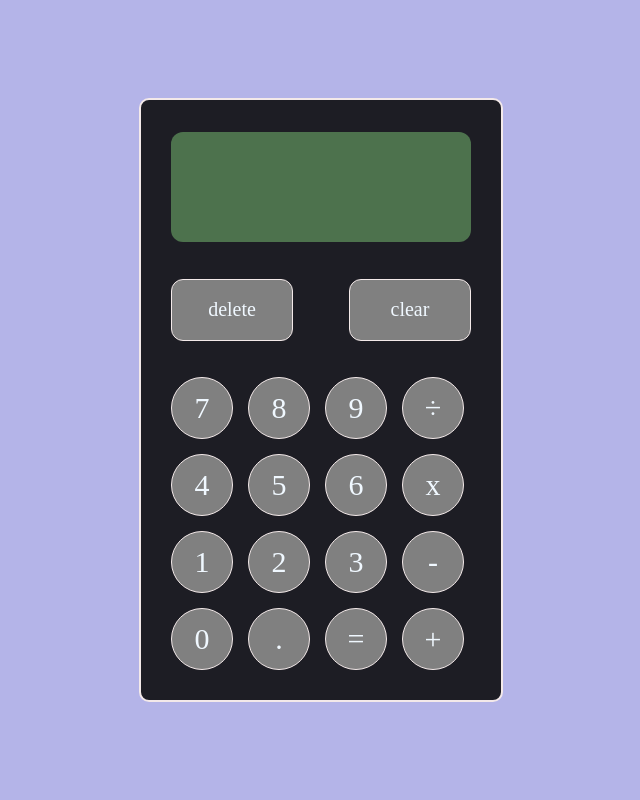
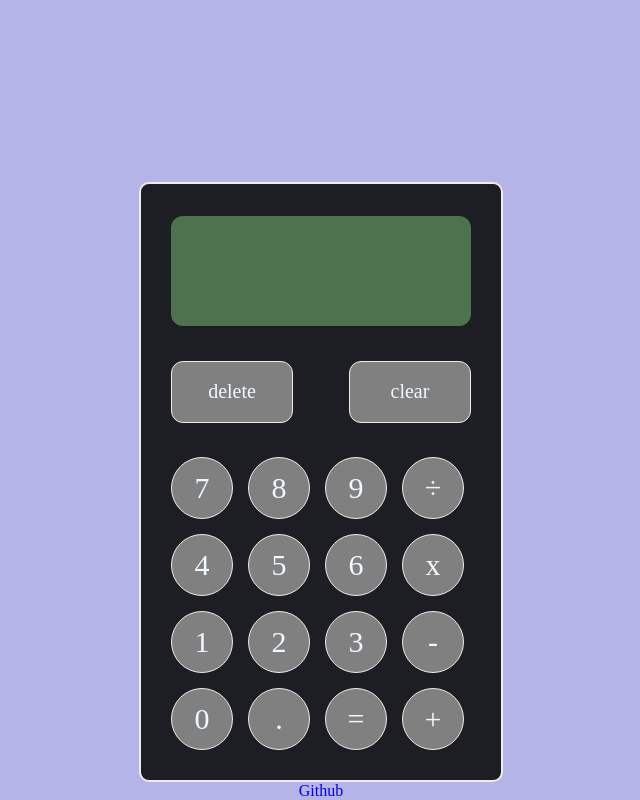
Before and after one commit to Elleres/js-calculator, a plain HTML site: page index.html in a window 1280 px wide. Shown: the whole page, without its empty margins (319-959 px from the left). Drawn offline with Linux system fonts and the light colour scheme.

Commit message:
adding more details

```diff
--- a/index.html
+++ b/index.html
@@ -11,6 +11,7 @@
 </head>
 
 <body>
+    <div class="mainBox">
         <div class="calculator">
             <div class="screen">
                 <div class="upNumber"> </div>
@@ -40,6 +41,10 @@
                 <div class="buttonCalc" id="plus"> + </div>
             </div>
         </div>
+        <div class="footer">
+            <a class=".link" target="_blank" href="https://github.com/Elleres">Github</a>
+        </div>
+    </div>
 </body>
 
 </html>
--- a/style.css
+++ b/style.css
@@ -1,14 +1,27 @@
-html {
-    display: flex;
-    height: 100%;
-    justify-content: center;
-    align-items: center;
-}
-
 body {
     background-color: rgba(16, 16, 182, 0.308);
     display: flex;
-    justify-content: space-around;
+    height: 100vh;
+    justify-content: center;
+    align-items: center;
+    margin: 0;
+}
+
+.mainBox {
+    display: flex;
+    flex-direction: column;
+    justify-content: space-between;
+    height: 100%;
+    margin: 0;
+}
+
+a {
+    text-decoration: none;
+}
+
+.footer {
+    align-self: center;
+
 }
 
 div.calculator {
@@ -23,6 +36,7 @@ div.calculator {
     padding-top: 20px;
     border-radius: 10px;
     border: solid 2px rgb(243, 233, 233);
+    margin-top: 50%;
 }
 
 
```
Also changed, not shown: 1 other file. Lines whose indentation alone changed are shown as unchanged.
